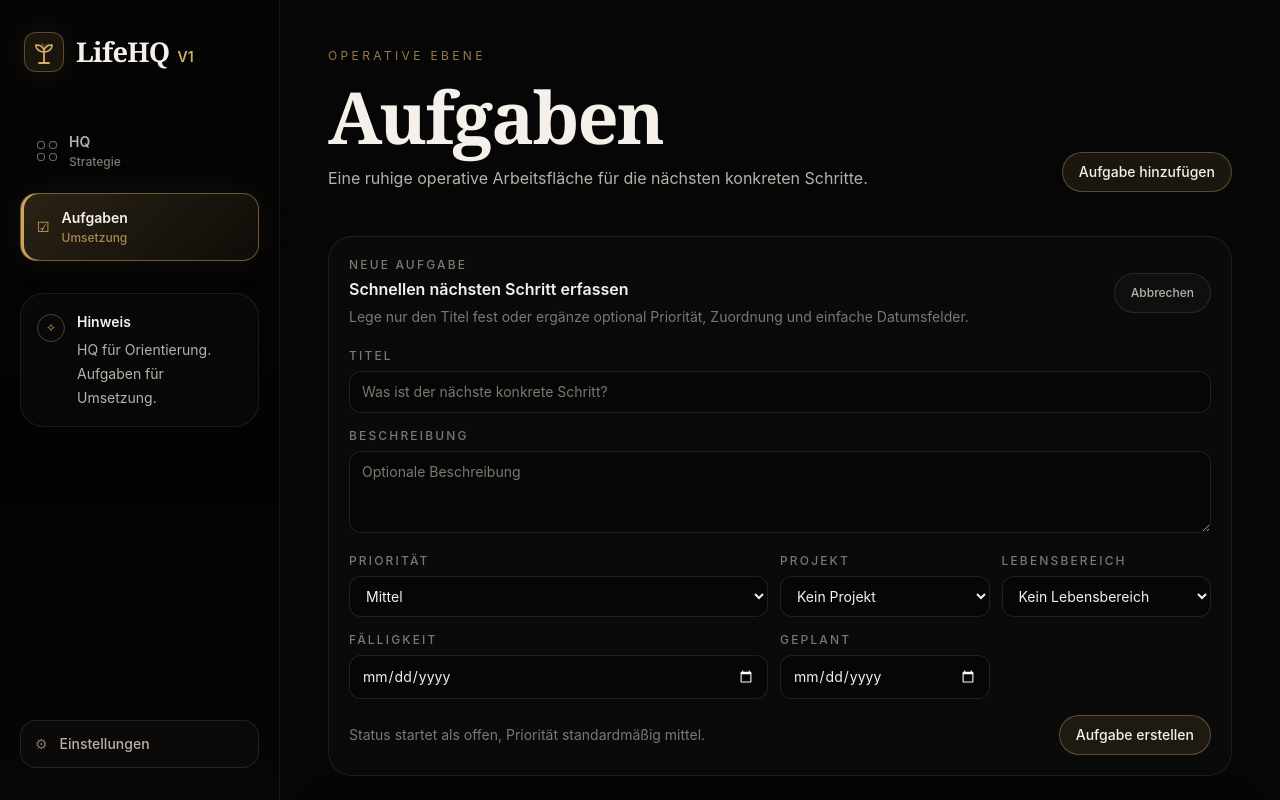
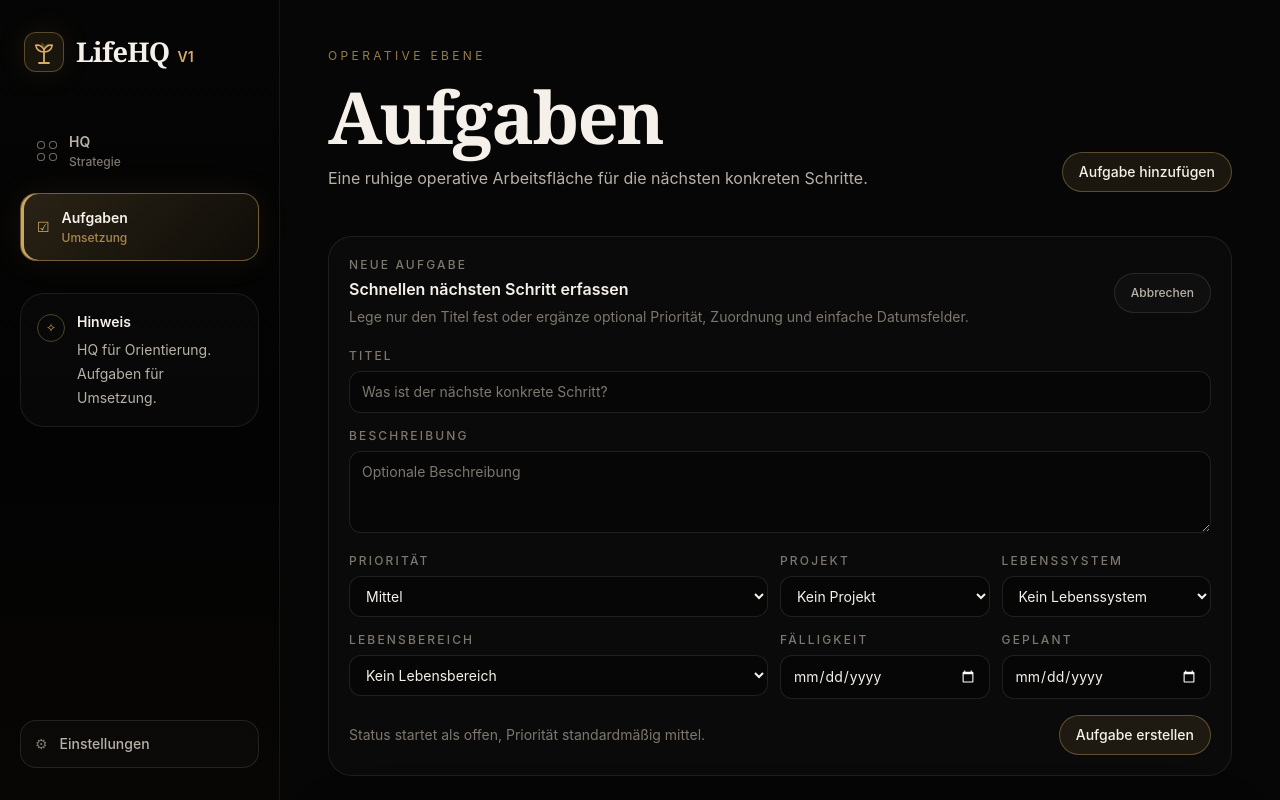
Before and after one commit to Heisenberg88p/Life-HQ, a React (Vite) app: page /tasks in a window 1280 px wide. Both pictures are taken after a click on the button "Aufgabe hinzufügen". Shown: the top 800 px of the page. Built offline with nearby package versions, Linux system fonts and the light colour scheme.

Commit message:
Connect tasks to life systems

```diff
--- a/src/models/task.ts
+++ b/src/models/task.ts
@@ -9,5 +9,6 @@ export interface Task extends BaseEntity {
   plannedDate?: string;
   completedAt?: string;
   projectId?: string;
+  lifeSystemId?: string;
   lifeAreaId?: string;
 }
--- a/src/pages/tasks/TasksPage.tsx
+++ b/src/pages/tasks/TasksPage.tsx
@@ -5,10 +5,12 @@ import { formatDateDisplay } from '../../utils/dateFormat';
 import type { FormEvent } from 'react';
 import type { Priority, TaskStatus } from '../../models/common';
 import type { LifeArea } from '../../models/lifeArea';
+import type { LifeSystem } from '../../models/lifeSystem';
 import type { Project } from '../../models/project';
 import type { Task } from '../../models/task';
 import {
   selectLifeAreas,
+  selectLifeSystems,
   selectProjects,
   selectTasks,
   useLifeHQStore,
@@ -33,6 +35,7 @@ type TaskDraft = {
   priority: Priority;
   projectId: string;
   lifeAreaId: string;
+  lifeSystemId: string;
   dueDate: string;
   plannedDate: string;
 };
@@ -114,11 +117,12 @@ const statusStyles: Record<TaskStatus, string> = {
 interface TaskContextInfo {
   label: string;
   detail?: string;
-  tone: 'project' | 'lifeArea' | 'unassigned';
+  tone: 'project' | 'lifeSystem' | 'lifeArea' | 'unassigned';
 }
 
 const contextStyles: Record<TaskContextInfo['tone'], string> = {
   project: 'border-[#D6AD64]/20 bg-[#D6AD64]/10 text-[#F5F1EA]',
+  lifeSystem: 'border-[#8FBF9F]/20 bg-[#8FBF9F]/10 text-[#DCEBDD]',
   lifeArea: 'border-white/10 bg-white/[0.025] text-[#B8B1A7]',
   unassigned: 'border-white/[0.08] bg-black/20 text-[#7E776E]',
 };
@@ -130,6 +134,7 @@ const defaultTaskDraft: TaskDraft = {
   priority: 'medium',
   projectId: '',
   lifeAreaId: '',
+  lifeSystemId: '',
   dueDate: '',
   plannedDate: '',
 };
@@ -149,6 +154,7 @@ function getTaskEditDraft(task: Task): TaskEditDraft {
     priority: task.priority,
     projectId: task.projectId ?? '',
     lifeAreaId: task.lifeAreaId ?? '',
+    lifeSystemId: task.lifeSystemId ?? '',
     dueDate: task.dueDate ?? '',
     plannedDate: task.plannedDate ?? '',
   };
@@ -202,16 +208,26 @@ function getVisibleTasks(tasks: Task[], activeView: TaskView): Task[] {
   }
 }
 
-function getTaskContext(task: Task, projects: Project[], lifeAreas: LifeArea[]): TaskContextInfo {
+function getTaskContext(task: Task, projects: Project[], lifeAreas: LifeArea[], lifeSystems: LifeSystem[]): TaskContextInfo {
   const project = task.projectId ? projects.find((item) => item.id === task.projectId) : undefined;
   const projectLifeArea = project?.lifeAreaId ? lifeAreas.find((item) => item.id === project.lifeAreaId) : undefined;
+  const projectLifeSystem = project?.lifeSystemId ? lifeSystems.find((item) => item.id === project.lifeSystemId) : undefined;
+  const directLifeSystem = task.lifeSystemId ? lifeSystems.find((item) => item.id === task.lifeSystemId) : undefined;
   const directLifeArea = task.lifeAreaId ? lifeAreas.find((item) => item.id === task.lifeAreaId) : undefined;
 
   if (project) {
     return {
       label: project.name,
-      detail: projectLifeArea?.name ?? 'Projekt',
+      detail: projectLifeSystem ? `Life System: ${projectLifeSystem.name}` : projectLifeArea?.name ?? 'Projekt',
       tone: 'project',
+    };
+  }
+
+  if (directLifeSystem) {
+    return {
+      label: directLifeSystem.name,
+      detail: 'Life System',
+      tone: 'lifeSystem',
     };
   }
 
@@ -235,6 +251,7 @@ interface TaskCardProps {
   context: TaskContextInfo;
   projects: Project[];
   lifeAreas: LifeArea[];
+  lifeSystems: LifeSystem[];
   onStatusChange: (taskId: string, status: TaskStatus) => void;
   onPlanToday: (taskId: string) => void;
   onPlanTomorrow: (taskId: string) => void;
@@ -251,6 +268,7 @@ function TaskCard({
   context,
   projects,
   lifeAreas,
+  lifeSystems,
   onStatusChange,
   onPlanToday,
   onPlanTomorrow,
@@ -332,6 +350,8 @@ function TaskCard({
     }
 
     const projectId = editDraft.projectId || undefined;
+    const project = projectId ? projects.find((item) => item.id === projectId) : undefined;
+    const lifeSystemId = project?.lifeSystemId ?? (editDraft.lifeSystemId || undefined);
 
     onUpdateTask(task.id, {
       title,
@@ -340,6 +360,7 @@ function TaskCard({
       dueDate: editDraft.dueDate || undefined,
       plannedDate: editDraft.plannedDate || undefined,
       projectId,
+      lifeSystemId,
       lifeAreaId: projectId ? undefined : editDraft.lifeAreaId || undefined,
     });
 
@@ -460,9 +481,16 @@ function TaskCard({
             </label>
             <label className="space-y-2 text-xs text-[#B8B1A7]">
               <span className="lifehq-label">Projekt</span>
-              <select value={editDraft.projectId} onChange={(event) => updateEditDraft({ projectId: event.target.value, lifeAreaId: event.target.value ? '' : editDraft.lifeAreaId })} className="lifehq-task-form-control min-h-10 px-3 py-2 text-xs">
+              <select value={editDraft.projectId} onChange={(event) => { const project = projects.find((item) => item.id === event.target.value); updateEditDraft({ projectId: event.target.value, lifeAreaId: event.target.value ? '' : editDraft.lifeAreaId, lifeSystemId: project?.lifeSystemId ?? editDraft.lifeSystemId }); }} className="lifehq-task-form-control min-h-10 px-3 py-2 text-xs">
                 <option value="">Kein Projekt</option>
                 {projects.map((project) => <option key={project.id} value={project.id}>{project.name}</option>)}
+              </select>
+            </label>
+            <label className="space-y-2 text-xs text-[#B8B1A7]">
+              <span className="lifehq-label">Lebenssystem</span>
+              <select value={editDraft.lifeSystemId} onChange={(event) => updateEditDraft({ lifeSystemId: event.target.value })} disabled={Boolean(editDraft.projectId && projects.find((project) => project.id === editDraft.projectId)?.lifeSystemId)} className="lifehq-task-form-control min-h-10 px-3 py-2 text-xs disabled:cursor-not-allowed disabled:text-[#7E776E]">
+                <option value="">Kein Lebenssystem</option>
+                {lifeSystems.map((lifeSystem) => <option key={lifeSystem.id} value={lifeSystem.id}>{lifeSystem.name}</option>)}
               </select>
             </label>
             <label className="space-y-2 text-xs text-[#B8B1A7]">
@@ -560,6 +588,7 @@ interface TaskListProps {
   tasks: Task[];
   projects: Project[];
   lifeAreas: LifeArea[];
+  lifeSystems: LifeSystem[];
   actions: TaskPlanningActions;
 }
 
@@ -579,16 +608,17 @@ interface WeekTaskSectionProps extends TaskListProps {
   weekDays: string[];
 }
 
-function TaskList({ tasks, projects, lifeAreas, actions }: TaskListProps) {
+function TaskList({ tasks, projects, lifeAreas, lifeSystems, actions }: TaskListProps) {
   return (
     <div className="mt-4 grid gap-2.5">
       {tasks.map((task) => (
         <TaskCard
           key={task.id}
           task={task}
-          context={getTaskContext(task, projects, lifeAreas)}
+          context={getTaskContext(task, projects, lifeAreas, lifeSystems)}
           projects={projects}
           lifeAreas={lifeAreas}
+          lifeSystems={lifeSystems}
           {...actions}
         />
       ))}
@@ -596,7 +626,7 @@ function TaskList({ tasks, projects, lifeAreas, actions }: TaskListProps) {
   );
 }
 
-function WeekTaskSection({ tasks, projects, lifeAreas, actions, weekDays }: WeekTaskSectionProps) {
+function WeekTaskSection({ tasks, projects, lifeAreas, lifeSystems, actions, weekDays }: WeekTaskSectionProps) {
   const unplannedTasks = sortTasksForPlanning(getUnplannedOpenTasks(tasks));
   const overdueTasks = sortOverdueTasks(getOverdueTasks(tasks));
   const plannedDayGroups = weekDays
@@ -632,7 +662,7 @@ function WeekTaskSection({ tasks, projects, lifeAreas, actions, weekDays }: Week
                 </div>
                 <p className="lifehq-label">{formatDateDisplay(group.day)}</p>
               </div>
-              <TaskList tasks={group.tasks} projects={projects} lifeAreas={lifeAreas} actions={actions} />
+              <TaskList tasks={group.tasks} projects={projects} lifeAreas={lifeAreas} lifeSystems={lifeSystems} actions={actions} />
             </section>
           ))}
         </div>
@@ -642,7 +672,7 @@ function WeekTaskSection({ tasks, projects, lifeAreas, actions, weekDays }: Week
         <section className="lifehq-week-section">
           <p className="lifehq-label">Ohne geplantes Datum</p>
           <p className="mt-2 text-sm leading-6 text-[#7E776E]">Diese offenen Aufgaben sind noch keinem Tag zugeordnet und bleiben als ruhiger Planungsvorrat sichtbar.</p>
-          <TaskList tasks={unplannedTasks} projects={projects} lifeAreas={lifeAreas} actions={actions} />
+          <TaskList tasks={unplannedTasks} projects={projects} lifeAreas={lifeAreas} lifeSystems={lifeSystems} actions={actions} />
         </section>
       )}
     </div>
@@ -654,9 +684,11 @@ export function TasksPage() {
   const [isCreateOpen, setIsCreateOpen] = useState(false);
   const [taskDraft, setTaskDraft] = useState<TaskDraft>(defaultTaskDraft);
   const [createError, setCreateError] = useState<string | undefined>();
+  const [lifeSystemFilterId, setLifeSystemFilterId] = useState('');
   const tasks = useLifeHQStore(selectTasks);
   const projects = useLifeHQStore(selectProjects);
   const lifeAreas = useLifeHQStore(selectLifeAreas);
+  const lifeSystems = useLifeHQStore(selectLifeSystems);
   const addTask = useLifeHQStore((state) => state.addTask);
   const updateTaskStatus = useLifeHQStore((state) => state.updateTaskStatus);
   const scheduleTaskForToday = useLifeHQStore((state) => state.scheduleTaskForToday);
@@ -668,7 +700,18 @@ export function TasksPage() {
   const updateTask = useLifeHQStore((state) => state.updateTask);
   const deleteTask = useLifeHQStore((state) => state.deleteTask);
 
-  const visibleTasks = useMemo(() => getVisibleTasks(tasks, activeView), [activeView, tasks]);
+  const filteredTasks = useMemo(() => {
+    if (!lifeSystemFilterId) {
+      return tasks;
+    }
+
+    return tasks.filter((task) => {
+      const project = task.projectId ? projects.find((item) => item.id === task.projectId) : undefined;
+
+      return project?.lifeSystemId === lifeSystemFilterId || task.lifeSystemId === lifeSystemFilterId;
+    });
+  }, [lifeSystemFilterId, projects, tasks]);
+  const visibleTasks = useMemo(() => getVisibleTasks(filteredTasks, activeView), [activeView, filteredTasks]);
   const activeViewMeta = taskViews.find((view) => view.id === activeView) ?? taskViews[0];
   const taskPlanningActions: TaskPlanningActions = {
     onStatusChange: updateTaskStatus,
@@ -704,6 +747,8 @@ export function TasksPage() {
 
     const createdAt = new Date().toISOString();
     const projectId = taskDraft.projectId || undefined;
+    const project = projectId ? projects.find((item) => item.id === projectId) : undefined;
+    const lifeSystemId = project?.lifeSystemId ?? (taskDraft.lifeSystemId || undefined);
 
     addTask({
       id: createTaskId(),
@@ -714,6 +759,7 @@ export function TasksPage() {
       dueDate: taskDraft.dueDate || undefined,
       plannedDate: taskDraft.plannedDate || undefined,
       projectId,
+      lifeSystemId,
       lifeAreaId: projectId ? undefined : taskDraft.lifeAreaId || undefined,
       createdAt,
       updatedAt: createdAt,
@@ -808,12 +854,27 @@ export function TasksPage() {
               <span className="lifehq-label">Projekt</span>
               <select
                 value={taskDraft.projectId}
-                onChange={(event) => updateTaskDraft({ projectId: event.target.value, lifeAreaId: event.target.value ? '' : taskDraft.lifeAreaId })}
+                onChange={(event) => { const project = projects.find((item) => item.id === event.target.value); updateTaskDraft({ projectId: event.target.value, lifeAreaId: event.target.value ? '' : taskDraft.lifeAreaId, lifeSystemId: project?.lifeSystemId ?? taskDraft.lifeSystemId }); }}
                 className="lifehq-task-form-control"
               >
                 <option value="">Kein Projekt</option>
                 {projects.map((project) => (
                   <option key={project.id} value={project.id}>{project.name}</option>
+                ))}
+              </select>
+            </label>
+
+            <label className="space-y-1.5 text-sm text-[#B8B1A7]">
+              <span className="lifehq-label">Lebenssystem</span>
+              <select
+                value={taskDraft.lifeSystemId}
+                onChange={(event) => updateTaskDraft({ lifeSystemId: event.target.value })}
+                disabled={Boolean(taskDraft.projectId && projects.find((project) => project.id === taskDraft.projectId)?.lifeSystemId)}
+                className="lifehq-task-form-control disabled:cursor-not-allowed disabled:text-[#7E776E]"
+              >
+                <option value="">Kein Lebenssystem</option>
+                {lifeSystems.map((lifeSystem) => (
+                  <option key={lifeSystem.id} value={lifeSystem.id}>{lifeSystem.name}</option>
                 ))}
               </select>
             </label>
@@ -878,10 +939,17 @@ export function TasksPage() {
               }`}
             >
               <span className="block font-semibold">{view.label}</span>
-              <span className="mt-1 block text-xs opacity-70">{getVisibleTasks(tasks, view.id).length} Aufgaben</span>
+              <span className="mt-1 block text-xs opacity-70">{getVisibleTasks(filteredTasks, view.id).length} Aufgaben</span>
             </button>
           ))}
         </div>
+        <label className="mt-4 block max-w-xs space-y-1.5 text-sm text-[#B8B1A7]">
+          <span className="lifehq-label">Lebenssystem-Filter</span>
+          <select value={lifeSystemFilterId} onChange={(event) => setLifeSystemFilterId(event.target.value)} className="lifehq-task-form-control">
+            <option value="">Alle Lebenssysteme</option>
+            {lifeSystems.map((lifeSystem) => <option key={lifeSystem.id} value={lifeSystem.id}>{lifeSystem.name}</option>)}
+          </select>
+        </label>
       </div>
 
       {!isCreateOpen && (
@@ -899,15 +967,15 @@ export function TasksPage() {
         </div>
 
         {activeView === 'week' ? (
-          <WeekTaskSection tasks={tasks} projects={projects} lifeAreas={lifeAreas} actions={taskPlanningActions} weekDays={getWeekDays()} />
+          <WeekTaskSection tasks={filteredTasks} projects={projects} lifeAreas={lifeAreas} lifeSystems={lifeSystems} actions={taskPlanningActions} weekDays={getWeekDays()} />
         ) : activeView === 'nextWeek' ? (
-          <WeekTaskSection tasks={tasks} projects={projects} lifeAreas={lifeAreas} actions={taskPlanningActions} weekDays={getNextWeekDays()} />
+          <WeekTaskSection tasks={filteredTasks} projects={projects} lifeAreas={lifeAreas} lifeSystems={lifeSystems} actions={taskPlanningActions} weekDays={getNextWeekDays()} />
         ) : visibleTasks.length === 0 ? (
           <p className="lifehq-empty-task-state mt-5">
             {emptyStateMessages[activeView]}
           </p>
         ) : (
-          <TaskList tasks={visibleTasks} projects={projects} lifeAreas={lifeAreas} actions={taskPlanningActions} />
+          <TaskList tasks={visibleTasks} projects={projects} lifeAreas={lifeAreas} lifeSystems={lifeSystems} actions={taskPlanningActions} />
         )}
         </div>
       )}
--- a/src/store/persistence.ts
+++ b/src/store/persistence.ts
@@ -224,6 +224,7 @@ const sanitizeTask = (value: unknown, timestampFallback: string): Task | undefin
     plannedDate: getOptionalDateOnly(value.plannedDate),
     completedAt: getOptionalTimestamp(value.completedAt),
     projectId: getOptionalString(value.projectId),
+    lifeSystemId: getOptionalString(value.lifeSystemId),
     lifeAreaId: getOptionalString(value.lifeAreaId),
     createdAt: getRequiredTimestamp(value.createdAt, timestampFallback),
     updatedAt: getRequiredTimestamp(value.updatedAt, timestampFallback),
@@ -430,6 +431,7 @@ export const sanitizePersistedLifeHQState = (
       focusId: project.focusId && validFocusIds.has(project.focusId) ? project.focusId : null,
     }));
   const lifeAreas = sanitizeArray(persistedState.lifeAreas, fallbackState.lifeAreas, (item) => sanitizeLifeArea(item, timestampFallback));
+  const validProjectIds = new Set(projects.map((project) => project.id));
   const migratedState = shouldMigrateLifeAreasToLifeSystems(persistedState)
     ? migrateLifeAreasToLifeSystems({
       lifeAreas,
@@ -451,7 +453,18 @@ export const sanitizePersistedLifeHQState = (
     trueNorths: sanitizeArray(persistedState.trueNorths, fallbackState.trueNorths, (item) => sanitizeTrueNorth(item, timestampFallback)),
     lifeAreas: migratedState.lifeAreas,
     projects: migratedState.projects,
-    tasks: sanitizeArray(persistedState.tasks, fallbackState.tasks, (item) => sanitizeTask(item, timestampFallback)),
+    tasks: sanitizeArray(persistedState.tasks, fallbackState.tasks, (item) => sanitizeTask(item, timestampFallback))
+      .map((task) => {
+        const project = task.projectId && validProjectIds.has(task.projectId)
+          ? migratedState.projects.find((item) => item.id === task.projectId)
+          : undefined;
+
+        return {
+          ...task,
+          projectId: project?.id,
+          lifeSystemId: project?.lifeSystemId ?? (task.lifeSystemId && validLifeSystemIds.has(task.lifeSystemId) ? task.lifeSystemId : undefined),
+        };
+      }),
     milestones: sanitizeArray(persistedState.milestones, fallbackState.milestones, (item) => sanitizeMilestone(item, timestampFallback)),
     historyEntries: sanitizeArray(persistedState.historyEntries, fallbackState.historyEntries, (item) => sanitizeHistoryEntry(item, timestampFallback)),
   };
--- a/src/store/useLifeHQStore.ts
+++ b/src/store/useLifeHQStore.ts
@@ -147,6 +147,7 @@ const createLifeHQStoreState: StateCreator<LifeHQState, [], []> = (set) => ({
     lifeSystems: state.lifeSystems.filter((item) => item.id !== id),
     lifeSystemPhases: state.lifeSystemPhases.filter((item) => item.lifeSystemId !== id),
     projects: state.projects.map((item) => (item.lifeSystemId === id ? withUpdatedAt({ ...item, lifeSystemId: undefined }) : item)),
+    tasks: state.tasks.map((item) => (item.lifeSystemId === id ? withUpdatedAt({ ...item, lifeSystemId: undefined }) : item)),
   })),
   createLifeSystemPhase: (phase: LifeSystemPhase) => set((state) => {
     if (!state.lifeSystems.some((lifeSystem) => lifeSystem.id === phase.lifeSystemId)) {
@@ -420,8 +421,16 @@ const createLifeHQStoreState: StateCreator<LifeHQState, [], []> = (set) => ({
       };
     }),
 
-  addTask: (task: Task) => set((state) => ({
-    tasks: [...state.tasks, task],
+  addTask: (task: Task) => set((state) => {
+    const project = task.projectId ? state.projects.find((item) => item.id === task.projectId) : undefined;
+    const directLifeSystemId = task.lifeSystemId && state.lifeSystems.some((item) => item.id === task.lifeSystemId) ? task.lifeSystemId : undefined;
+    const nextTask = {
+      ...task,
+      lifeSystemId: project?.lifeSystemId ?? directLifeSystemId,
+    };
+
+    return {
+      tasks: [...state.tasks, nextTask],
       ...(task.projectId ? {
         historyEntries: [
           ...state.historyEntries,
@@ -434,9 +443,27 @@ const createLifeHQStoreState: StateCreator<LifeHQState, [], []> = (set) => ({
           }),
         ],
       } : {}),
+    };
+  }),
+  updateTask: (id: string, patch: Partial<Task>) =>
+    set((state) => ({
+      tasks: state.tasks.map((item) => {
+        if (item.id !== id) {
+          return item;
+        }
+
+        const projectId = Object.prototype.hasOwnProperty.call(patch, 'projectId') ? patch.projectId : item.projectId;
+        const project = projectId ? state.projects.find((projectItem) => projectItem.id === projectId) : undefined;
+        const directLifeSystemId = Object.prototype.hasOwnProperty.call(patch, 'lifeSystemId') ? patch.lifeSystemId : item.lifeSystemId;
+
+        return withUpdatedAt({
+          ...item,
+          ...patch,
+          projectId,
+          lifeSystemId: project?.lifeSystemId ?? (directLifeSystemId && state.lifeSystems.some((lifeSystem) => lifeSystem.id === directLifeSystemId) ? directLifeSystemId : undefined),
+        });
+      }),
     })),
-  updateTask: (id: string, patch: Partial<Task>) =>
-    set((state) => ({ tasks: state.tasks.map((item) => (item.id === id ? withUpdatedAt({ ...item, ...patch }) : item)) })),
   deleteTask: (id: string) => set((state) => ({ tasks: state.tasks.filter((item) => item.id !== id) })),
   updateTaskStatus: (id: string, status: TaskStatus) =>
     set((state) => {
```
Lines whose indentation alone changed are shown as unchanged.
